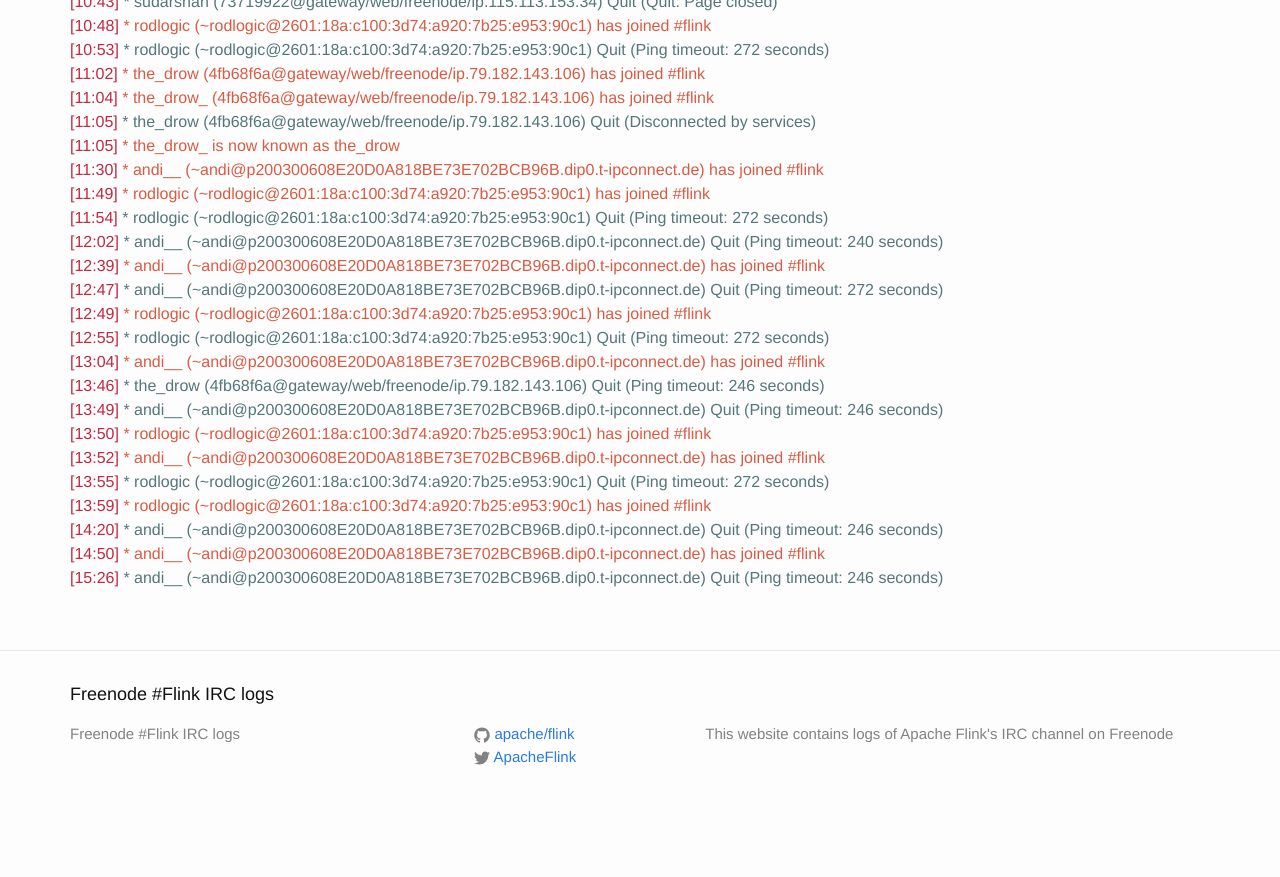
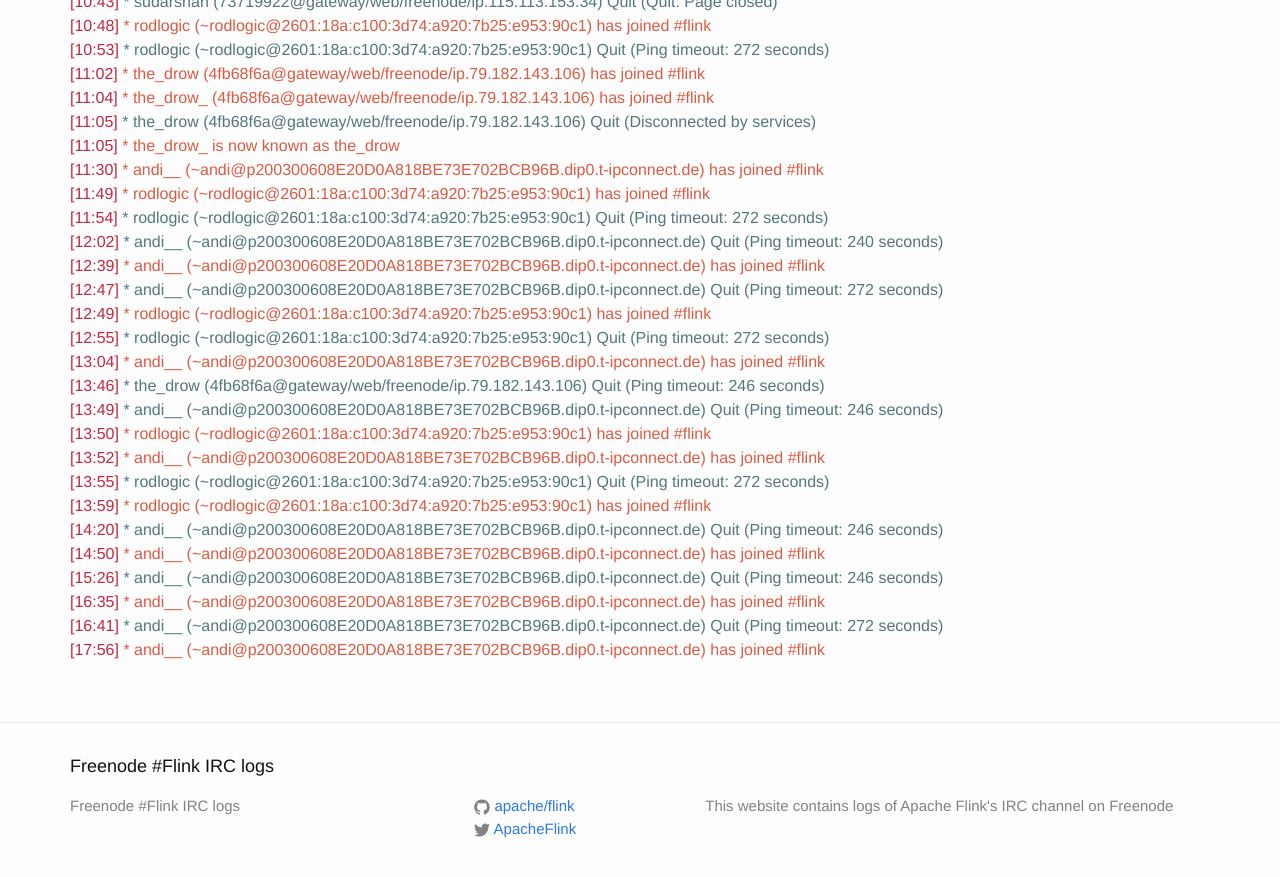
Before and after one commit to flink-irc-logs/flink-irc-logs.github.io, a Jekyll site: the page built from _posts/2015-11-21-logs.markdown, in a window 1280 px wide and 900 px high, scrolled down 906 px. Shown: the top 877 px of the window. Built offline with Jekyll 4.4.1, drawn with Linux system fonts in a browser that asks for light colours; before the commit the page ends 1734 px from its top, so only the background shows below that.

Commit message:
Update of the logs on Sat Nov 21 18:23:22 CET 2015

```diff
--- a/_posts/2015-11-21-logs.markdown
+++ b/_posts/2015-11-21-logs.markdown
@@ -58,3 +58,6 @@
 <span class="irc-date">[14:20]</span> <span class="irc-navy">* andi__ (~andi@p200300608E20D0A818BE73E702BCB96B.dip0.t-ipconnect.de) Quit (Ping timeout: 246 seconds)</span><br />
 <span class="irc-date">[14:50]</span> <span class="irc-green">* andi__ (~andi@p200300608E20D0A818BE73E702BCB96B.dip0.t-ipconnect.de) has joined #flink</span><br />
 <span class="irc-date">[15:26]</span> <span class="irc-navy">* andi__ (~andi@p200300608E20D0A818BE73E702BCB96B.dip0.t-ipconnect.de) Quit (Ping timeout: 246 seconds)</span><br />
+<span class="irc-date">[16:35]</span> <span class="irc-green">* andi__ (~andi@p200300608E20D0A818BE73E702BCB96B.dip0.t-ipconnect.de) has joined #flink</span><br />
+<span class="irc-date">[16:41]</span> <span class="irc-navy">* andi__ (~andi@p200300608E20D0A818BE73E702BCB96B.dip0.t-ipconnect.de) Quit (Ping timeout: 272 seconds)</span><br />
+<span class="irc-date">[17:56]</span> <span class="irc-green">* andi__ (~andi@p200300608E20D0A818BE73E702BCB96B.dip0.t-ipconnect.de) has joined #flink</span><br />
```
